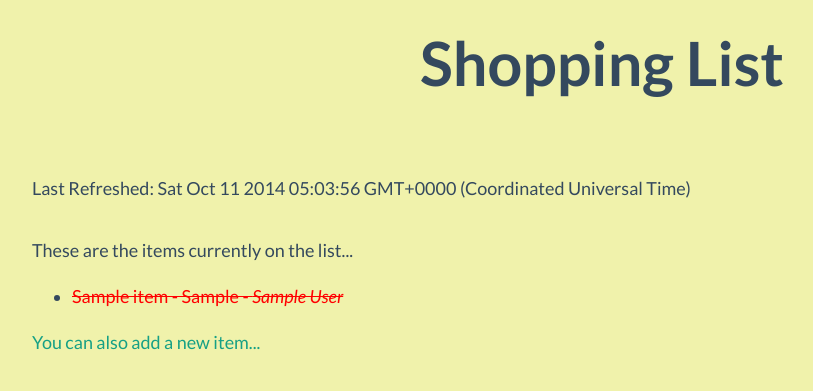
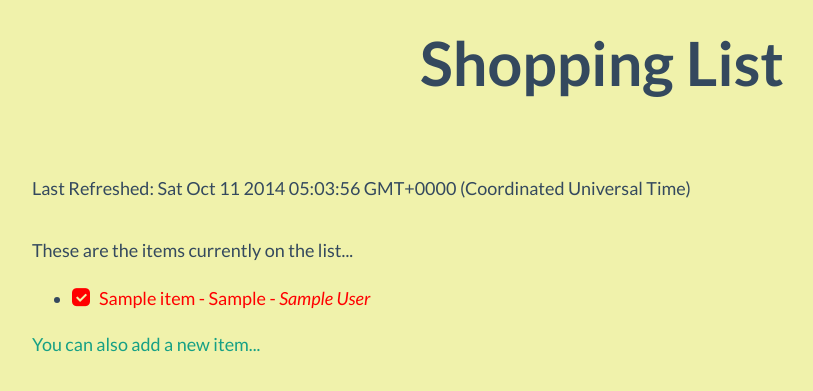
Before and after one commit to russjr08/ShoppingList, a Django app: page / in a window 1280 px wide. Shown: the top 391 px of the page, without its empty margins (38-851 px from the left). Run offline with Django 3.2, Linux system fonts and the light colour scheme; tables that the repository leaves empty hold one stand-in row (values such as "Sample post"); some libraries are stand-ins or nearby versions.

Commit message:
Glyphs/Icons is a little more modern than <del>

```diff
--- a/templates/app/index.html
+++ b/templates/app/index.html
@@ -38,9 +38,9 @@
           <ul>
         {% for item in available_items %}
           {% if item|is_priority %}
-                <li><a style="color: red" href="{% url 'detail' item.id %}">{% if item|is_purchased %}<del>{% endif %}{{ item.item_name }} - {{ item.item_category }} - <i>{{ item.item_author }}</i>{% if item|is_purchased %}</del>{% endif %}</a></li>
+                <li><a style="color: red" href="{% url 'detail' item.id %}">{% if item|is_purchased %}<span class="fui-checkbox-checked">&nbsp;&nbsp;</span>{% endif %}{{ item.item_name }} - {{ item.item_category }} - <i>{{ item.item_author }}</i></a></li>
               {% else %}
-                <li><a style="color: #34495e" href="{% url 'detail' item.id %}">{% if item|is_purchased %}<del>{% endif %}{{ item.item_name }} - {{ item.item_category }} - <i>{{ item.item_author }}</i>{% if item|is_purchased %}</del>{% endif %}</a></li>
+                <li><a style="color: #34495e" href="{% url 'detail' item.id %}">{% if item|is_purchased %}<span class="fui-checkbox-checked">&nbsp;&nbsp;</span>{% endif %}{{ item.item_name }} - {{ item.item_category }} - <i>{{ item.item_author }}</i></a></li>
           {% endif %}
 {#          <li><a style="color: #34495e" href="{% url 'detail' item.id %}">{{ item.item_name }} - {{ item.item_category }} - <i>{{ item.item_author }}</i></a></li>#}
         {% endfor %}
```
